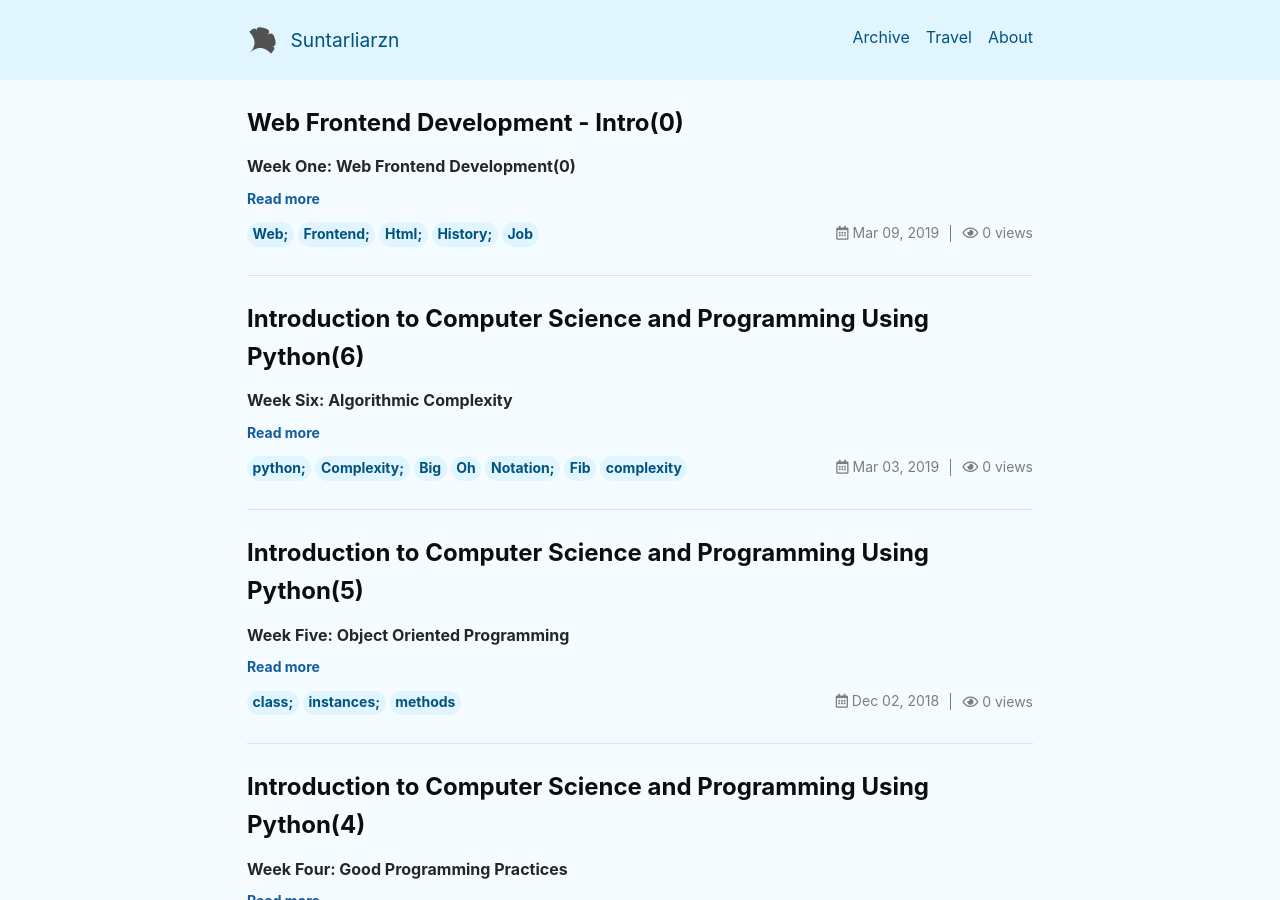
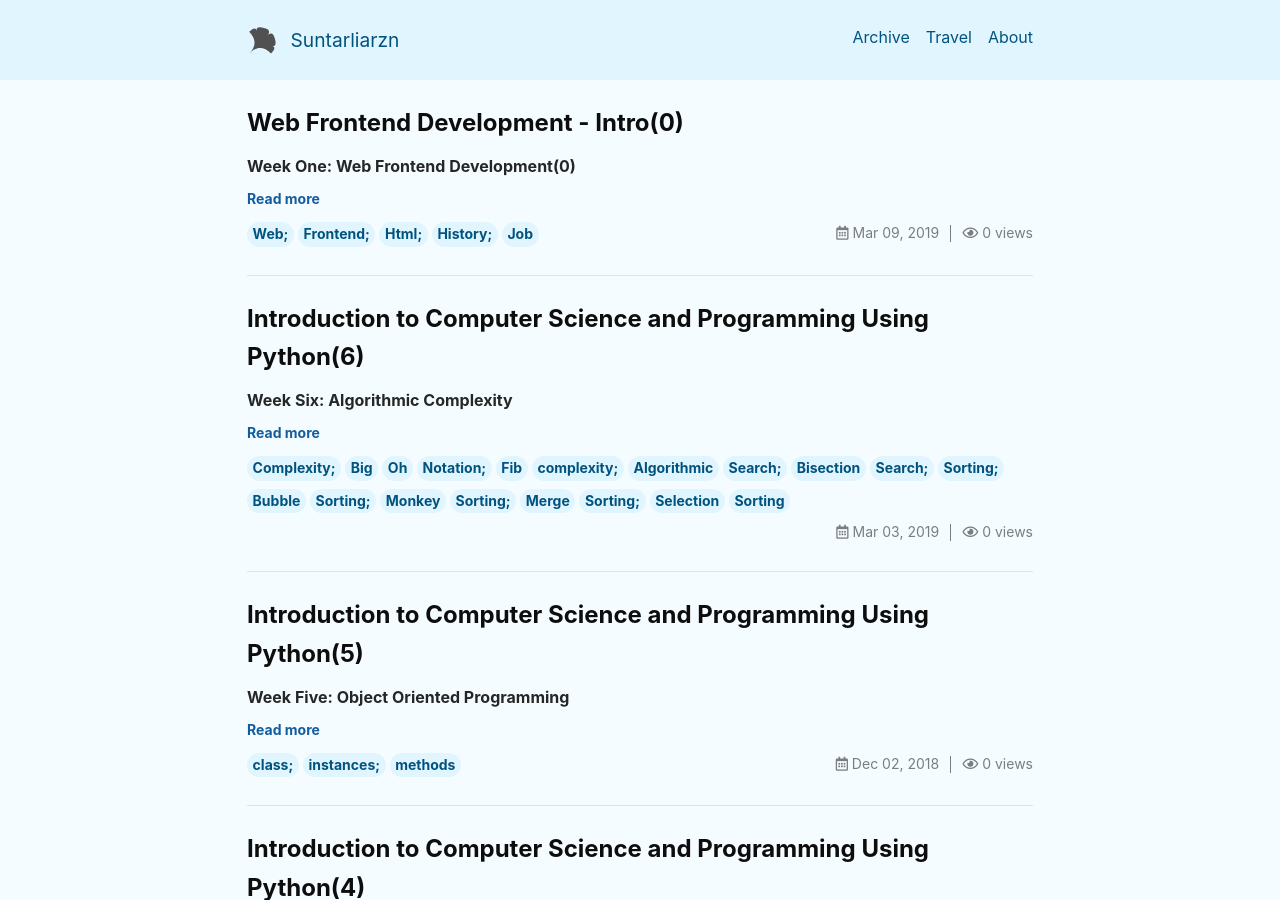
Before and after one commit to suntarliarzn/suntarliarzn.github.io, a Jekyll site: the page built from index.html, in a window 1280 px wide and 900 px high. Built offline with Jekyll 4.4.1, drawn with Linux system fonts in a browser that asks for light colours; nearby versions of some CDN libraries; the list of posts is cut into pages by our own code; comment, search, counter and statistics services are not loaded; some of the changed lines change nothing that is shown.

Commit message:
20190312 Sorting

````diff
--- a/_posts/2019-03-03-Introduction to computer science and programming using Python(6).md
+++ b/_posts/2019-03-03-Introduction to computer science and programming using Python(6).md
@@ -4,7 +4,7 @@
 
 key: B20190303
 
-tags: python; Complexity; Big Oh Notation; Fib complexity
+tags: Complexity; Big Oh Notation; Fib complexity; Algorithmic Search; Bisection Search; Sorting; Bubble Sorting; Monkey Sorting; Merge Sorting; Selection Sorting
 
 layout: article
 ---
@@ -57,7 +57,7 @@
 
 5. ###  Complexity Classes
 
-   <video id="video" controls="" preload="none" width="640" height="480" poster="https://suntarliarzn-1258316859.cos.ap-chongqing.myqcloud.com/order%20low%20to%20high.jpg">
+   <video id="video" controls="" preload="none" poster="https://suntarliarzn-1258316859.cos.ap-chongqing.myqcloud.com/order%20low%20to%20high.jpg">
          <source id="mp4" src="https://suntarliarzn-1258316859.cos.ap-chongqing.myqcloud.com/Analyzing%20Complexity.mp4" type="video/mp4">
        <iframe width="560" height="315" src="https://suntarliarzn-1258316859.cos.ap-chongqing.myqcloud.com/Analyzing%20Complexity.mp4" frameborder="0" allowfullscreen></iframe>
          </video>
@@ -81,7 +81,7 @@
 
    - fib recursion
 
-     ![Fib Recursion](https://suntarliarzn-1258316859.cos.ap-chongqing.myqcloud.com/Introduction%20to%20Python/Week%206/Fib%20recurs%20code.jpg)
+     !(Fib Recursion)[https://suntarliarzn-1258316859.cos.ap-chongqing.myqcloud.com/Introduction%20to%20Python/Week%206/Fib%20recurs%20code.jpg]
 
    - Fib with a dict
 
@@ -98,3 +98,163 @@
 8. **Complexity of Common Python Functions**
 
    ![Complexity of Common Python Functions](https://suntarliarzn-1258316859.cos.ap-chongqing.myqcloud.com/Introduction%20to%20Python/Week%206/com%20of%20python%20functions.jpg)
+
+
+
+## 3. Search Algorithms
+
+1. ### Linear search
+
+2. ### Bisection search
+
+   - Sorted List
+
+   - **Cutting down the size of the problem in half!!**
+
+   - complexity = O(logn)
+
+   - 2 Bisection Search Implementation
+
+     ```python
+     def bisect_search1(L, e):
+         if L == []:
+             return False
+         elif len(L) == 1:
+             return L[0] == e
+         else:
+             half = len(L)//2
+             if L[half] > e:
+                 return bisect_search1( L[:half], e)
+             else:
+                 return bisect_search1( L[half:], e)
+
+
+
+     def bisect_search2(L, e):
+         def bisect_search_helper(L, e, low, high):
+             if high == low:
+                 return L[low] == e
+             mid = (low + high)//2
+             if L[mid] == e:
+                 return True
+             elif L[mid] > e:
+                 if low == mid: #nothing left to search
+                     return False
+                 else:
+                     return bisect_search_helper(L, e, low, mid - 1)
+             else:
+                 return bisect_search_helper(L, e, mid + 1, high)
+         if len(L) == 0:
+             return False
+         else:
+             return bisect_search_helper(L, e, 0, len(L) - 1)
+     ```
+
+     ![two implementations](https://suntarliarzn-1258316859.cos.ap-chongqing.myqcloud.com/Introduction%20to%20Python/Week%206/Complexity%20of%202%20bisection%20implementation.jpg)
+
+3. ### sorting
+
+   1. ### Monkey Sort
+
+      - **bogosort** also known as **permutation sort**, **stupid sort**,**slowsort**,**shotgun sort** or **monkey sort**)
+      - a **highly ineffective sorting** algorithm based on the generate and test paradigm.
+      - The function **successively generates permutations** of its input until it finds one that is sorted.
+      - It is not useful for sorting, but may be used for educational purposes, to contrast it with more efficient algorithms.
+
+   2. ### Bubble Sort
+
+      - compare consecutive pairs of elements
+
+      - swap elements in pair such that smaller is first
+
+      - when reach end of list, start over again
+
+      - stop when no more swaps have been made
+
+      - ```python
+        def bubble_sort(L):
+            swap = False
+            while not swap:
+                swap = True
+                for j in range(1,len(L)):
+                    print(L)
+                    if L[j] < L[j-1]:
+                        temp = L[j]
+                        L[j] = L[j-1]
+                        L[j-1] = temp
+                        swap = False
+
+        L = [1, 5, 3, 8, 4, 9, 6, 2]
+
+        ```
+
+
+
+   3. ### Selection Sort
+
+      - ![Selection Sort idea](https://suntarliarzn-1258316859.cos.ap-chongqing.myqcloud.com/Introduction%20to%20Python/Week%206/selection%20sort.jpg)
+
+      - ```python
+        def Selection_sort(L):
+            suffix = 0
+            while suffix != len(L):
+                for i in range(suffix, len(L)):
+                    if L[i] < L[suffix]:
+                        temp = L[i]
+                        L[i] = L[suffix]
+                        L[suffix] = temp
+                suffix += 1
+                print(L)
+        L = [1, 5, 3, 8, 4, 9, 6, 2]
+        ```
+
+
+
+   4. ### Merge Sort
+
+      - go through two lists
+
+      - compare only **smallest elements in each sublist**
+
+      - ![Merge Sort](https://suntarliarzn-1258316859.cos.ap-chongqing.myqcloud.com/Introduction%20to%20Python/Week%206/merge%20sort.jpg)
+
+      - overall complexity is O(n*log(n))
+
+      - ```python
+        import operator
+
+        def mergeSort(L, compare = operator.lt):
+            if len(L) < 2:
+                return L[:]
+            else:
+                middle = int(len(L)/2)
+                left = mergeSort(L[:middle], compare)
+                right = mergeSort(L[middle:], compare)
+                print(left)
+                print(right)
+                return merge(left, right, compare)
+
+        def merge(left, right, compare):
+            result = []
+            i,j = 0, 0
+            while i < len(left) and j < len(right):
+                if compare(left[i], right[j]):
+                    result.append(left[i])
+                    i += 1
+                else:
+                    result.append(right[j])
+                    j += 1
+            while (i < len(left)):
+                result.append(left[i])
+                i += 1
+            while (j < len(right)):
+                result.append(right[j])
+                j += 1
+            return result
+
+        L = [1, 5, 3, 8, 4, 9, 6, 2]
+        ```
+
+   5. ### Sorting Summary
+
+      ![Summary](https://suntarliarzn-1258316859.cos.ap-chongqing.myqcloud.com/Introduction%20to%20Python/Week%206/Sorting%20Summary.jpg)
````
